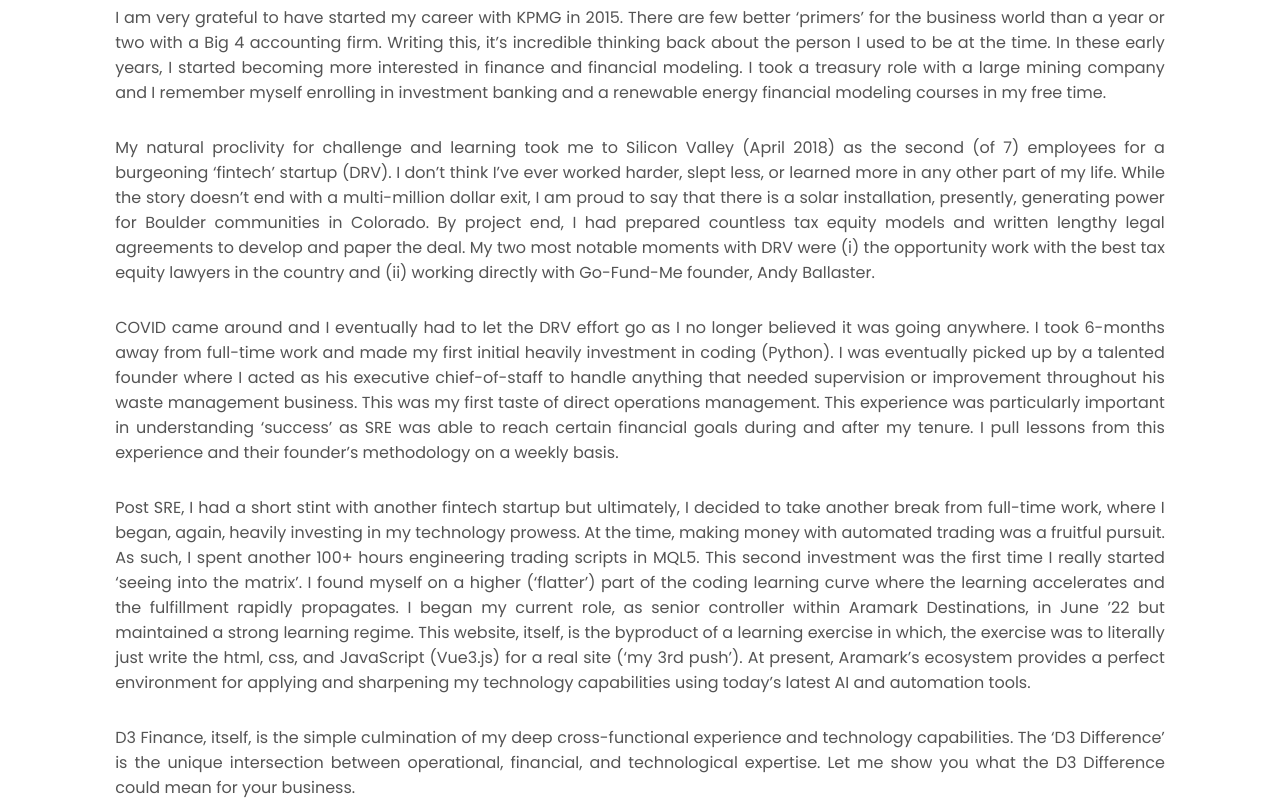
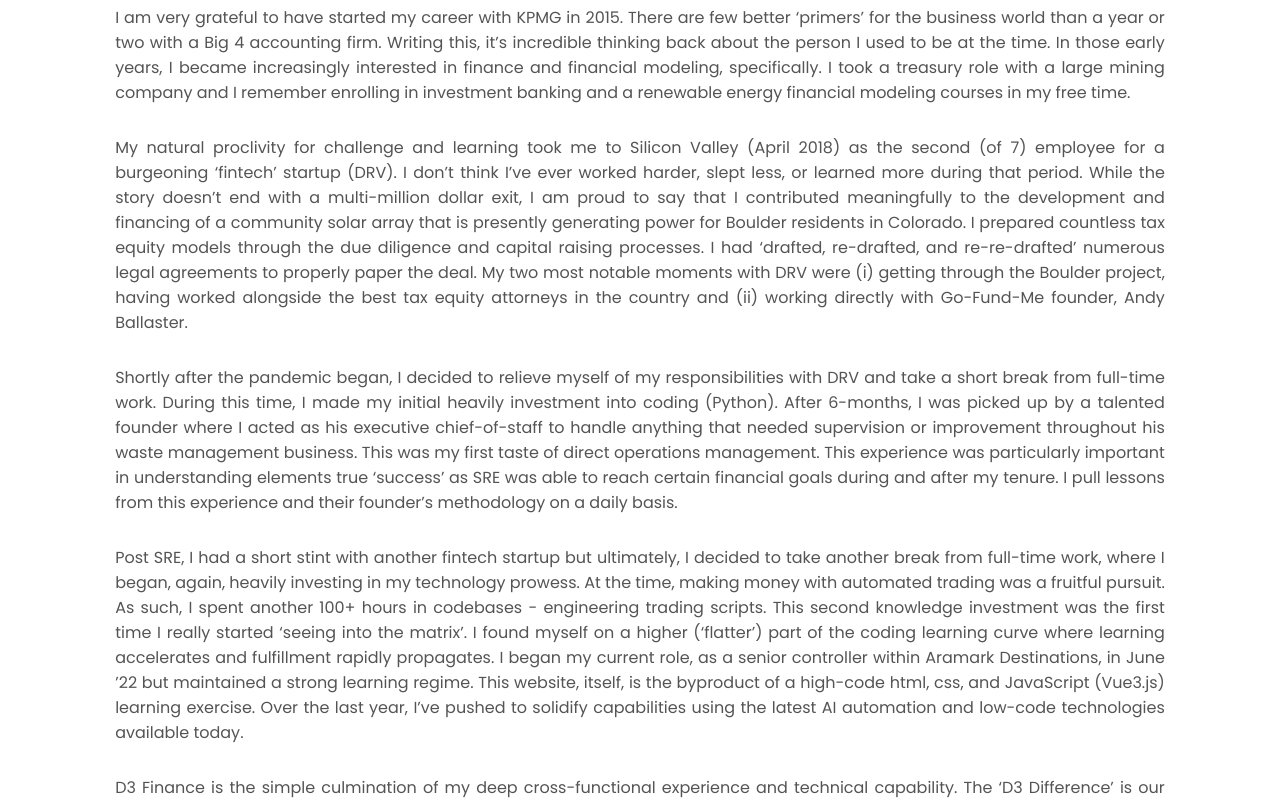
Before and after one commit to kylecburgoyneF9/business_website, a Vue app: page /consulting in a window 1280 px wide. Shown: the part 1000-1800 px from the top of the page. Built offline with nearby package versions, Linux system fonts and the light colour scheme.

Commit message:
Career Copy Update

```diff
--- a/src/views/ConsultingView.vue
+++ b/src/views/ConsultingView.vue
@@ -25,39 +25,41 @@
         <div class="consulting-about-content">
             <p>I am very grateful to have started my career with KPMG in 2015. There are few better ‘primers’ for the
                 business world than a year or two with a Big 4 accounting firm. Writing this, it’s incredible thinking
-                back about the person I used to be at the time. In these early years, I started becoming more interested
-                in finance and financial modeling. I took a treasury role with a large mining company and I remember
-                myself enrolling in investment banking and a renewable energy financial modeling courses in my free
-                time.</p>
+                back about the person I used to be at the time. In those early years, I became increasingly interested
+                in finance and financial modeling, specifically. I took a treasury role with a large mining company and
+                I remember enrolling in investment banking and a renewable energy financial modeling courses in my free
+                time. </p>
             <p>My natural proclivity for challenge and learning took me to Silicon Valley (April 2018) as the second (of
-                7) employees for a burgeoning ‘fintech’ startup (DRV). I don’t think I’ve ever worked harder, slept
-                less, or learned more in any other part of my life. While the story doesn’t end with a multi-million
-                dollar exit, I am proud to say that there is a solar installation, presently, generating power for
-                Boulder communities in Colorado. By project end, I had prepared countless tax equity models and written
-                lengthy legal agreements to develop and paper the deal. My two most notable moments with DRV were (i)
-                the opportunity work with the best tax equity lawyers in the country and (ii) working directly with
-                Go-Fund-Me founder, Andy Ballaster.</p>
-            <p>COVID came around and I eventually had to let the DRV effort go as I no longer believed it was going
-                anywhere. I took 6-months away from full-time work and made my first initial heavily investment in
-                coding (Python). I was eventually picked up by a talented founder where I acted as his executive
+                7) employee for a burgeoning ‘fintech’ startup (DRV). I don’t think I’ve ever worked harder, slept less,
+                or learned more during that period. While the story doesn’t end with a multi-million dollar exit, I am
+                proud to say that I contributed meaningfully to the development and financing of a community solar array
+                that is presently generating power for Boulder residents in Colorado. I prepared countless tax equity
+                models through the due diligence and capital raising processes. I had ‘drafted, re-drafted, and
+                re-re-drafted’ numerous legal agreements to properly paper the deal. My two most notable moments with
+                DRV were (i) getting through the Boulder project, having worked alongside the best tax equity attorneys
+                in the country and (ii) working directly with Go-Fund-Me founder, Andy Ballaster. </p>
+            <p>Shortly after the pandemic began, I decided to relieve myself of my responsibilities with DRV and take a
+                short break from full-time work. During this time, I made my initial heavily investment into coding
+                (Python). After 6-months, I was picked up by a talented founder where I acted as his executive
                 chief-of-staff to handle anything that needed supervision or improvement throughout his waste management
                 business. This was my first taste of direct operations management. This experience was particularly
-                important in understanding ‘success’ as SRE was able to reach certain financial goals during and after
-                my tenure. I pull lessons from this experience and their founder’s methodology on a weekly basis.</p>
+                important in understanding elements true ‘success’ as SRE was able to reach certain financial goals
+                during and after my tenure. I pull lessons from this experience and their founder’s methodology on a
+                daily basis. </p>
             <p>Post SRE, I had a short stint with another fintech startup but ultimately, I decided to take another
                 break from full-time work, where I began, again, heavily investing in my technology prowess. At the
-                time, making money with automated trading was a fruitful pursuit. As such, I spent another 100+ hours
-                engineering trading scripts in MQL5. This second investment was the first time I really started ‘seeing
-                into the matrix’. I found myself on a higher (‘flatter’) part of the coding learning curve where the
-                learning accelerates and the fulfillment rapidly propagates. I began my current role, as senior
-                controller within Aramark Destinations, in June ’22 but maintained a strong learning regime. This
-                website, itself, is the byproduct of a learning exercise in which, the exercise was to literally just
-                write the html, css, and JavaScript (Vue3.js) for a real site (‘my 3rd push’). At present, Aramark’s
-                ecosystem provides a perfect environment for applying and sharpening my technology capabilities using
-                today’s latest AI and automation tools.</p>
-            <p>D3 Finance, itself, is the simple culmination of my deep cross-functional experience and technology
-                capabilities. The ‘D3 Difference’ is the unique intersection between operational, financial, and
-                technological expertise. Let me show you what the D3 Difference could mean for your business. </p>
+                time, making money with automated trading was a fruitful pursuit. As such, I spent another 100+ hours in
+                codebases - engineering trading scripts. This second knowledge investment was the first time I really
+                started ‘seeing into the matrix’. I found myself on a higher (‘flatter’) part of the coding learning
+                curve where learning accelerates and fulfillment rapidly propagates. I began my current role, as a
+                senior controller within Aramark Destinations, in June ’22 but maintained a strong learning regime. This
+                website, itself, is the byproduct of a high-code html, css, and JavaScript (Vue3.js) learning exercise.
+                Over the last year, I’ve pushed to solidify capabilities using the latest AI automation and low-code
+                technologies available today. </p>
+            <p>D3 Finance is the simple culmination of my deep cross-functional experience and technical capability. The
+                ‘D3 Difference’ is our rare intersectional expertise (operations, finance, and technology) for making
+                your business goals a reality. Let me show you what the D3 Difference could mean for your business
+                today. </p>
             <p>See my CV download below for more details. Contact me today!</p>
         </div>
         <a href="/Kyle_Burgoyne_CV_2024.pdf" class="universal-btn" download>Download CV</a>
```
